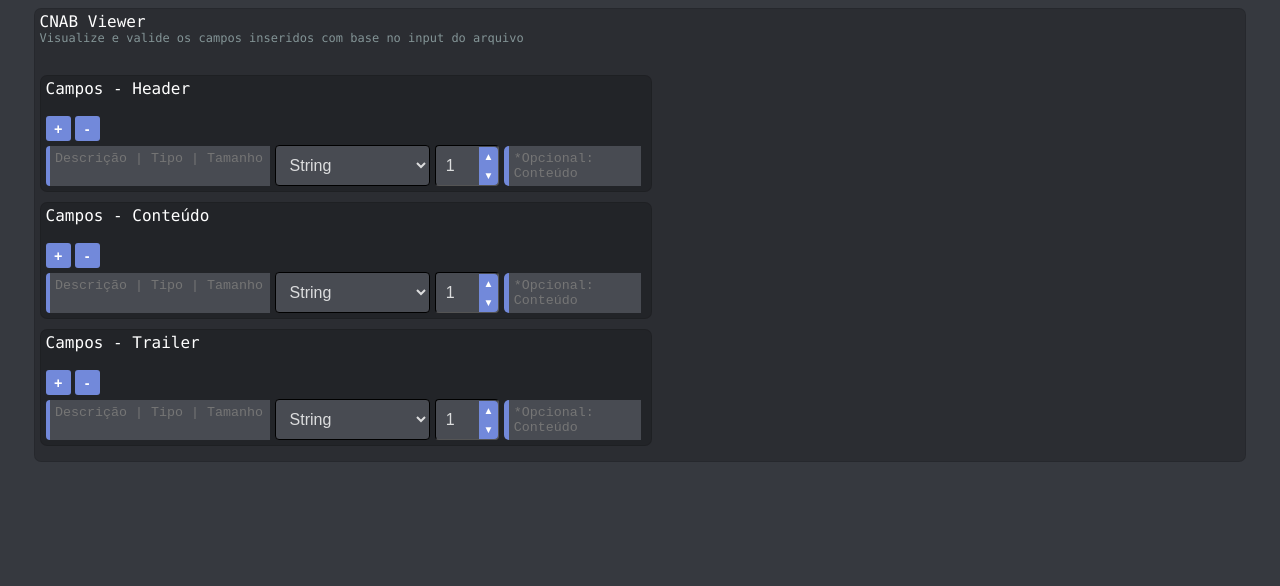
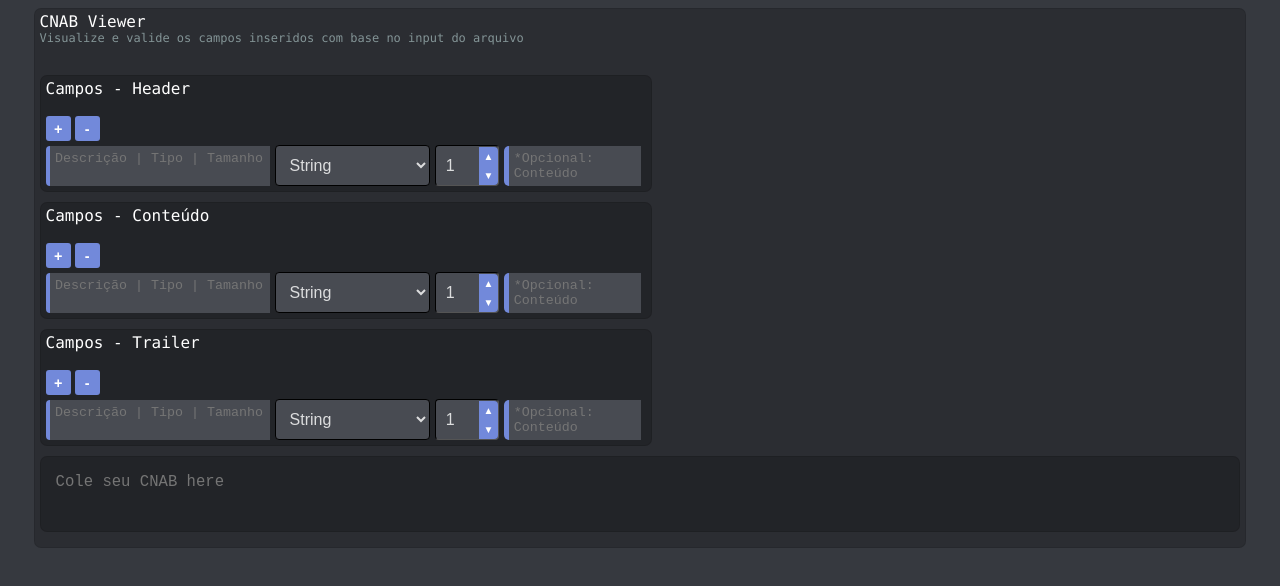
Before and after one commit to Lautenschlager-id/cnab-viewer.github.io, a Next.js app: page / in a window 1280 px wide. Shown: the top 586 px of the page. Built offline with nearby package versions, Linux system fonts and the light colour scheme.

Commit message:
implement textarea that renders html, composing the CNAB data

```diff
--- /dev/null
+++ b/components/controllers/EditableHTMLDisplayer.js
@@ -0,0 +1,48 @@
+function expandTextAreaHeight(element)
+{
+	element.style.height = "auto";
+	element.style.height = `${element.scrollHeight}px`;
+}
+
+function shareScrollState(element)
+{
+	element = element.target;
+
+	const sibling = (element.nextElementSibling ?? element.previousElementSibling);
+	sibling.scrollLeft = element.scrollLeft;
+	sibling.scrollTop = element.scrollTop;
+}
+
+function processInput(element)
+{
+	element = element.target;
+
+	element.value = element.value
+		.replace(/\t/g, "    ")
+		.replace(/\r\n|\n|\r/g, "\n")
+		.replace(/^\n+/g, "");
+
+	element.previousElementSibling.innerHTML = element.value
+		.replace(/\t/g, "&nbsp;")
+		.replace(/\n/g, "<br>");
+}
+
+export default function EditableHTMLDisplayer(props)
+{
+	return (
+		<div className="container sub-container overlay">
+			<div
+				ref={props.innerRef}
+				className="displayer"
+				onScroll={shareScrollState}
+			/>
+			<textarea
+				className="editable"
+				spellCheck="false"
+				onScroll={shareScrollState}
+				placeholder="Cole seu CNAB here"
+					onInput={(element) => processInput(element)}
+			/>
+		</div>
+	);
+}
--- a/pages/index.js
+++ b/pages/index.js
@@ -3,9 +3,12 @@ import { useRef } from "react";
 import Container from "../components/controllers/Container";
 import FieldController from "../components/controllers/FieldController";
 import CNABField from "../components/controllers/CNABField";
+import EditableHTMLDisplayer from "../components/controllers/EditableHTMLDisplayer";
 
 export default function Index()
 {
+	const inputRef = useRef();
+
 	const inputHeaderRef = useRef();
 	const inputContentRef = useRef();
 	const inputTrailerRef = useRef();
@@ -33,6 +36,10 @@ export default function Index()
 					field={CNABField}
 					innerRef={inputTrailerRef}
 				/>
+
+				<EditableHTMLDisplayer
+					innerRef={inputRef}
+				/>
 			</Container>
 		</>
 	)
--- a/styles/components/container.css
+++ b/styles/components/container.css
@@ -40,3 +40,33 @@
 	color: #839496;
 	font-size: 0.75rem;
 }
+
+.container .overlay {
+	display: grid;
+	grid-template-columns: 1fr;
+}
+
+.container div .displayer,
+.container textarea.editable {
+	background: transparent;
+	border-color: transparent;
+	line-height: 140%;
+	font-family: monospace;
+	font-size: larger;
+	outline: 0;
+	overflow: auto;
+	padding: 10px;
+	white-space: nowrap;
+	grid-row-start: 1;
+	grid-column-start: 1;
+
+}
+.container div .displayer {
+	color: #D6DEE1;
+}
+.container textarea.editable {
+	caret-color: white;
+	color: transparent;
+	margin: 0;
+	width: 98.2%;
+}
```
